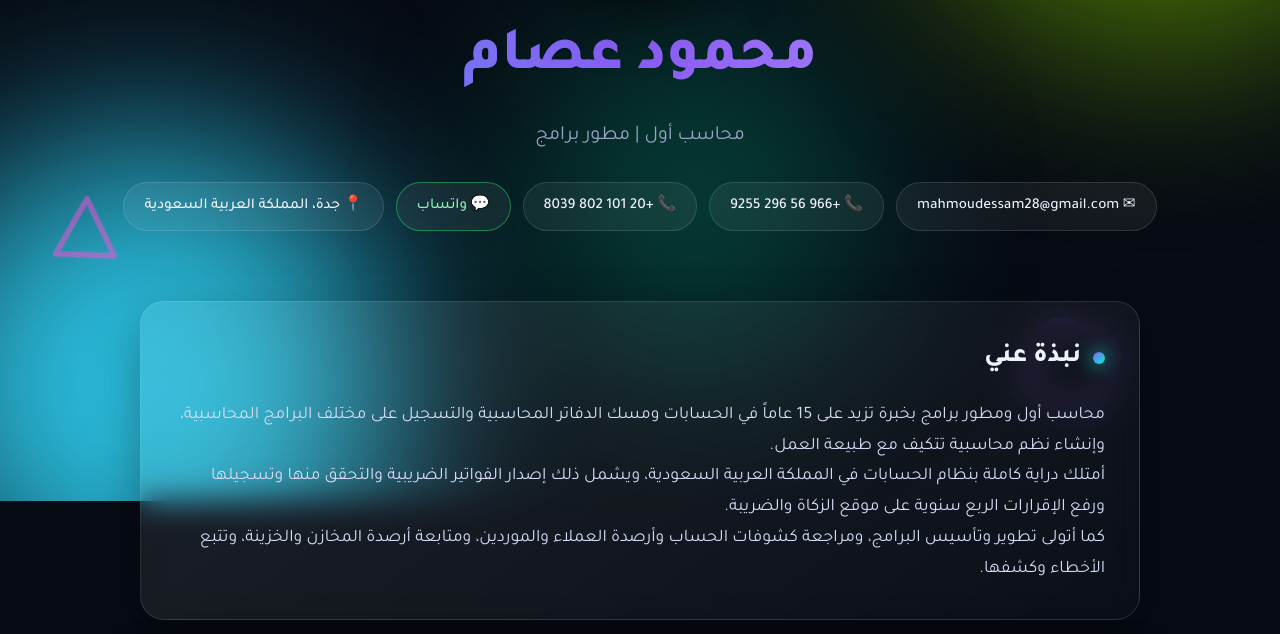
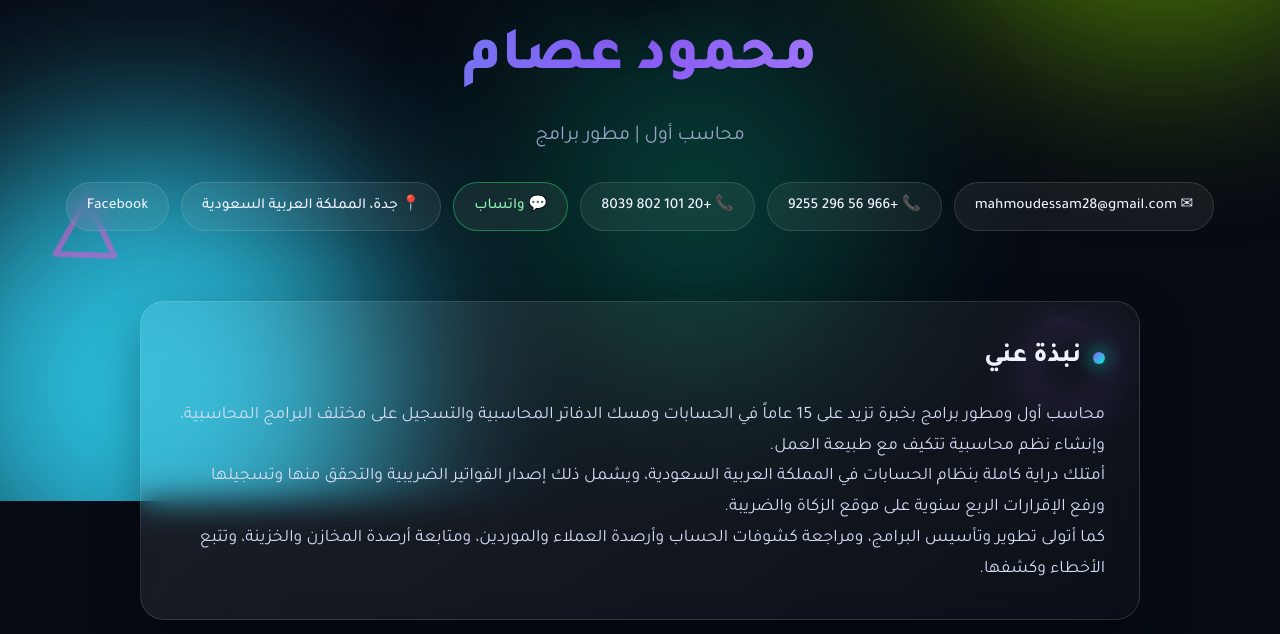
Before and after one commit to mahmoudessampd-sketch/mahmoud, a plain HTML site: page index.html in a window 1280 px wide. Shown: the part 299-933 px from the top of the page. Drawn offline with Linux system fonts and the light colour scheme.

Commit message:
Add Facebook profile link

```diff
--- a/index.html
+++ b/index.html
@@ -280,7 +280,9 @@ const DATA = {
   },
 
   // أضف أو احذف روابط التواصل الاجتماعي كما تشاء
-  socials: [],
+  socials: [
+    { "label": "Facebook", "url": "https://www.facebook.com/share/1DGJSrf6vP/" }
+  ],
 
   skills: ["أنظمة ERP (Odoo ومايكروسوفت دايناميكس)", "Microsoft Excel", "مسك الدفاتر المحاسبية", "الفوترة الضريبية والإقرارات", "تطوير وتأسيس البرامج", "دراسة الجدوى وخطط السوق", "متابعة المشتريات والمبيعات", "التقارير المستمرة", "التعامل مع البنوك ومراجعة الكشوفات"],
 
```
